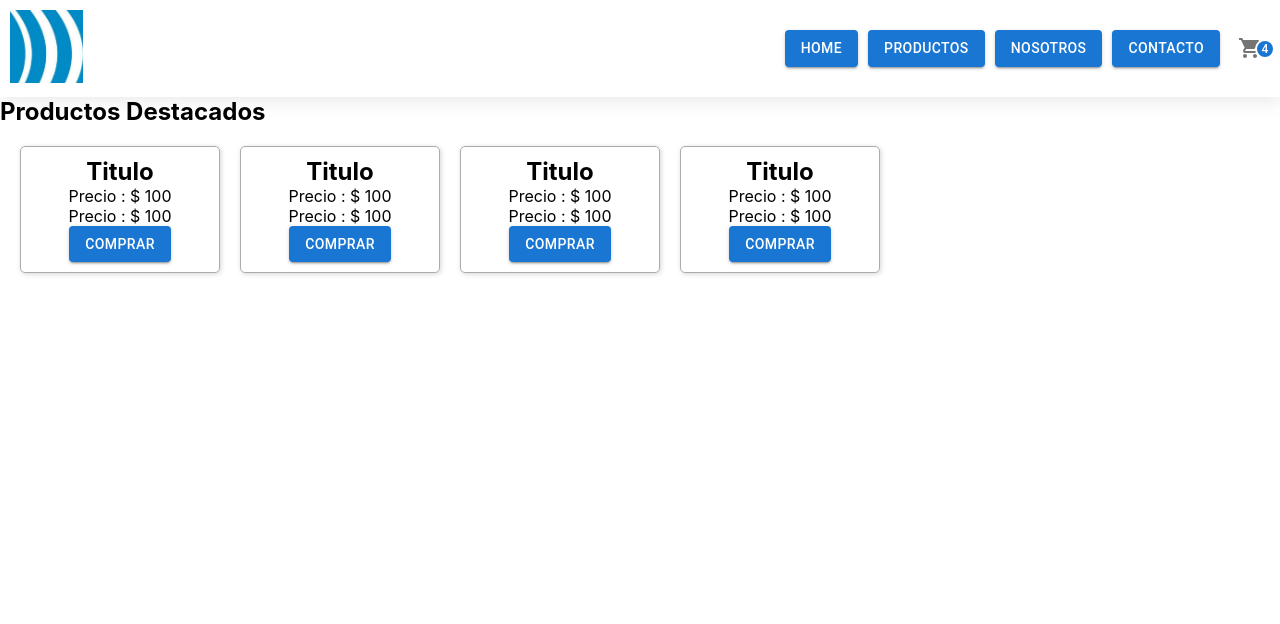
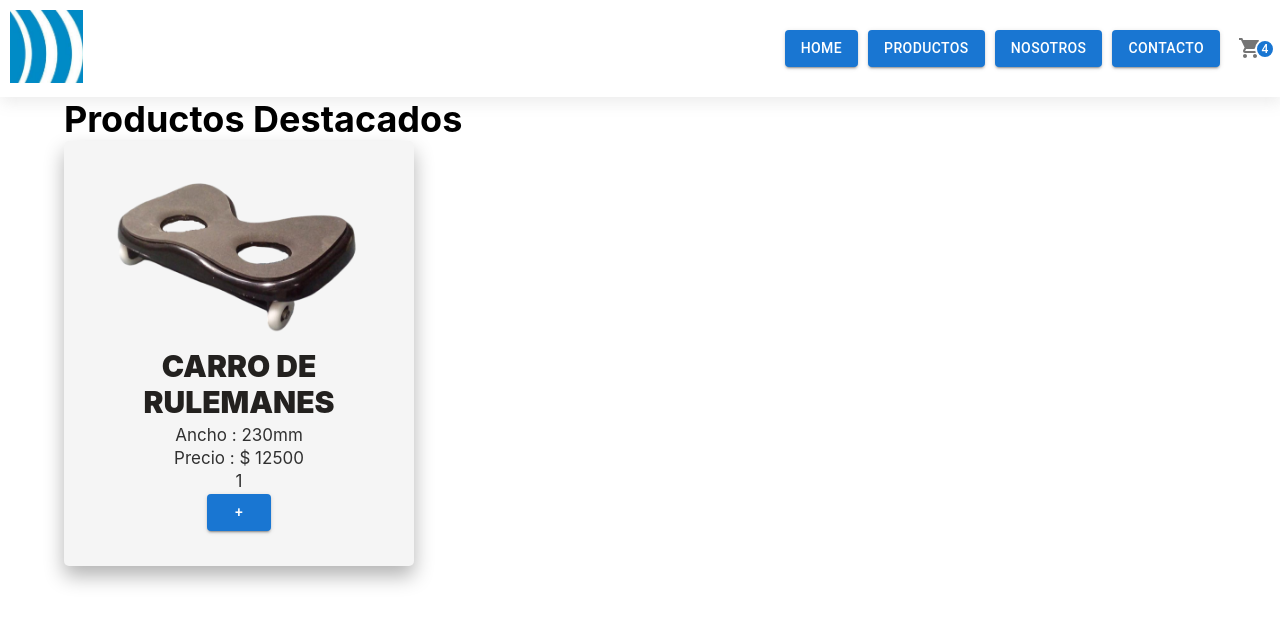
Before and after one commit to francoboniniok/francoboniniok, a React (Create React App) app: page / in a window 1280 px wide. Shown: the top 624 px of the page. Built offline with nearby package versions, Linux system fonts and the light colour scheme.

Commit message:
entrega 5ta clase

```diff
--- a/src/App.js
+++ b/src/App.js
@@ -1,20 +1,38 @@
+import React,{useState, useEffect } from 'react';
 import './App.css';
+
 import NavBar from  './components/NavBar/NavBar';
 import ListProducts from './components/ListProducts/ListProducts';
-
-
-
+import Card from './components/Card/Card';
+import Container from '@mui/material/Container';
 
 
 function App() {
+  const  [open,setOpen] = useState(false);
+
+  const handleClose = (value) => {
+    setOpen(false);
+  };
+
+  const handleOpen = () => {
+    setOpen(true)
+  }
+
+  useEffect( () => {
+    console.log('Log useEffect')
+  })
+
   return (
     <div className='App'>
+      <NavBar/>
 
+      <Container className='container-general'>
 
-      <NavBar/>
+      <ListProducts>
       <h2>Productos Destacados</h2>
-      <ListProducts/>
+      </ListProducts>
 
+      </Container>
 
 
     </div>
--- a/src/components/Card/Card.css
+++ b/src/components/Card/Card.css
@@ -1,11 +1,35 @@
 .card-item{
+    width: 350px;
+    background: #f5f5f5;
+    box-shadow: 0 10px 20px rgba(0,0,0,.3);
+    overflow: hidden;
+    border-radius: 5px;
+    padding: 25px;
+    text-align: center;
+    z-index: 2;
+
+}
+
+.card-item > img{
+    width: 100%;
+}
+
+.container-card-data{
     float: left;
-    border: 1px solid #ababab;
-    width: 200px;
-    margin-top: 20px;
-    margin-left: 20px;
-    box-shadow: 1px 1px 5px #0000002b;
-    border-radius: 5px;
+    width: 100%;
     padding: 10px;
-    text-align: center;
 }
+
+.container-card-data h2 {
+    font-weight: 900;
+    text-transform: uppercase;
+    font-size: 30px;
+    color: #23211f;
+    margin-bottom: 5px;
+}
+
+.container-card-data p{
+    font-size: 17px;
+    opacity: .8;
+    margin-bottom: 3px;
+}
--- a/src/components/Card/Card.js
+++ b/src/components/Card/Card.js
@@ -1,15 +1,26 @@
 import './Card.css'
-import * as React from 'react';
-import Stack from '@mui/material/Stack';
-import Button from '@mui/material/Button';
+import React,{ useState, useEffect } from 'react'
+import ItemCount from '../ItemCount/ItemCount'
 
-export default function Card() {
+export default function Card({ data }) {
+    const { title, price, ancho } = data
+    const [count, setCount ] = useState(1)
+
+    const addStock = () => {
+        setCount (count + 1)
+    }
+
     return(
         <div className="card-item">
-            <h2>Titulo</h2>
-            <p>Precio : $ 100</p>
-            <p>Precio : $ 100</p>
-            <Button variant='contained'> Comprar</Button>
+            <img src='carro-ruleman.png' alt='carro-ruleman'/>
+
+            <div className='container-card-data'>
+            <h2>{title}</h2>
+            <p>Ancho : {ancho}</p>
+            <p>Precio : $ {price}</p>
+            <ItemCount/>
+            </div>
+
         </div>
     )
 }
--- /dev/null
+++ b/src/components/ItemCount/ItemCount.js
@@ -0,0 +1,24 @@
+import React,{useState} from 'react'
+import Button from '@mui/material/Button'
+
+const ItemCount = () => {
+    const [count, setCount] = useState(1)
+    const [stock, setStock] = useState(5)
+
+    const onAdd = () => {
+        if(count < stock){
+            setCount(count + 1)
+        }
+
+    }
+    return(
+        <div>
+        <p>{count}</p>
+        <Button variant='contained' onClick={onAdd}>+</Button>
+
+        </div>
+    )
+
+}
+
+export default ItemCount
--- a/src/components/ListProducts/ListProducts.js
+++ b/src/components/ListProducts/ListProducts.js
@@ -1,13 +1,21 @@
-import Card from    '../Card/Card';
+import React,{useState} from 'react'
+import Card from '../Card/Card'
 
-const ListProducts = () => {
-        return(
-        <div className="container-cards">
-            <Card title={'Carro Doble Accion'} price={10500}/>
-            <Card title={'Carro Rueda Rulemanes'} price={12500}/>
-            <Card title={'Horquillas Remo Corto'} price={4000}/>
-            <Card title={'Horquillas Remo Largo'} price={4200}/>
+const ListProducts = ({children}) => {
 
+    const [showCard, setShowCard] = useState(true)
+
+    let dataProduct = {
+        title : 'Carro de Rulemanes',
+        ancho : '230mm',
+        price : 12500,
+        stock : 5
+    }
+
+    return(
+        <div className='container-cards'>
+            <h2> {children} </h2>
+            <Card data={dataProduct}/>
         </div>
     )
 }
--- a/src/components/NavBar/NavBar.js
+++ b/src/components/NavBar/NavBar.js
@@ -3,7 +3,7 @@ import './NavBar.css';
 import CartWidget from '../CartWidget/CartWidget'
 
 
-function NavBar() {
+function NavBar(props) {
     return(
         <header className='main-header'>
           <div className='container-logo'>
```
Also changed, not shown: public/carro-ruleman.png (added).
